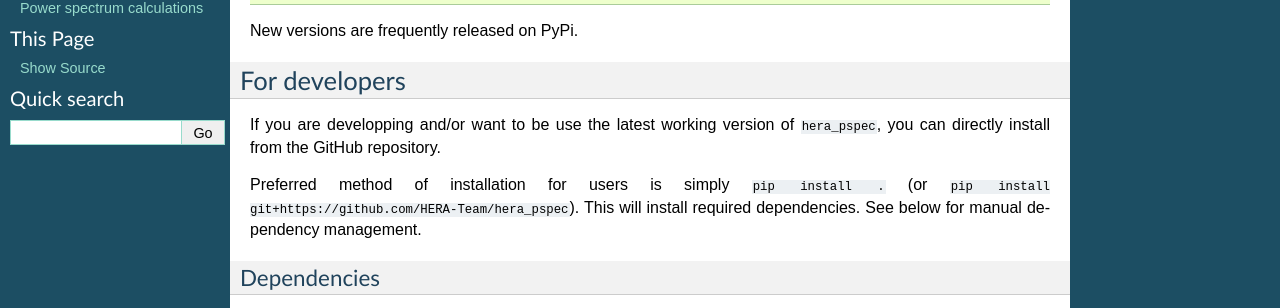
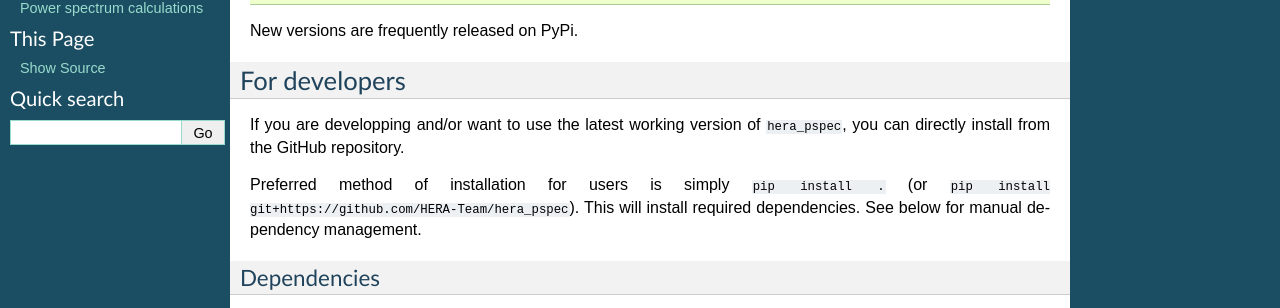
Before and after one commit to HERA-Team/hera_pspec, a Sphinx documentation site: the page built from docs/installation.rst, in a window 1280 px wide. Shown: the part 260-568 px from the top of the page. Built offline with Sphinx 7.4.7, drawn with Linux system fonts in a browser that asks for light colours; part of the change alters nothing that is shown.

```diff
--- a/README.rst
+++ b/README.rst
@@ -3,6 +3,7 @@
 **********************************************
 
 |Run Tests| |codecov| |Documentation|
+
 
 The ``hera_pspec`` library provides all of the tools and data structures
 needed to perform a delay spectrum analysis on interferometric data. The
@@ -11,6 +12,8 @@ output data are stored in HDF5 containers.
 
 For usage examples and documentation, see
 http://hera-pspec.readthedocs.io/en/latest/.
+
+.. inclusion-marker-installation-do-not-remove
 
 Installation
 ============
@@ -33,7 +36,7 @@ New versions are frequently released on PyPi.
 For developers
 --------------
 
-If you are developping and/or want to be use the latest working version
+If you are developping and/or want to use the latest working version
 of ``hera_pspec``, you can directly install from the GitHub repository.
 
 Preferred method of installation for users is simply ``pip install .``
@@ -77,6 +80,8 @@ Running Tests
 Uses the ``pytest`` package to execute test suite. From the source
 ``hera_pspec`` directory run: ``pytest``.
 
+.. exclusion-marker-installation-do-not-remove
+
 Running ``hera_pspec``
 ======================
 
--- a/docs/installation.rst
+++ b/docs/installation.rst
@@ -1,64 +1,3 @@
-Installation
-============
-
-For users
----------
-
-The package is installable, along with its dependencies, with PyPi. We
-recommend using Anaconda and creating a new conda environment before
-installing the package:
-
-::
-
-   $ conda create -n hera_pspec python=3
-   $ conda activate hera_pspec
-   $ python3 -m pip install hera_pspec
-
-New versions are frequently released on PyPi.
-
-For developers
---------------
-
-If you are developping and/or want to be use the latest working version
-of ``hera_pspec``, you can directly install from the GitHub repository.
-
-Preferred method of installation for users is simply ``pip install .``
-(or ``pip install git+https://github.com/HERA-Team/hera_pspec``). This
-will install required dependencies. See below for manual dependency
-management.
-
-Dependencies
-^^^^^^^^^^^^
-
-If you are using ``conda``, you may wish to install the following
-dependencies manually to avoid them being installed automatically by
-``pip``:
-
-::
-
-   $ conda install -c conda-forge "numpy>=1.15" "astropy>=2.0" h5py pyuvdata scipy matplotlib pyyaml
-
-Developing
-^^^^^^^^^^
-
-If you are developing ``hera_pspec``, it is preferred that you do so in
-a fresh ``conda`` environment. The following commands will install all
-relevant development packages:
-
-::
-
-   $ git clone https://github.com/HERA-Team/hera_pspec.git
-   $ cd hera_pspec
-   $ conda create -n hera_pspec python=3
-   $ conda activate hera_pspec
-   $ conda env update -n hera_pspec -f ci/hera_pspec_tests.yml
-   $ pip install -e .
-
-This will install extra dependencies required for testing/development as
-well as the standard ones.
-
-Running Tests
-^^^^^^^^^^^^^
-
-Uses the ``pytest`` package to execute test suite. From the source
-``hera_pspec`` directory run: ``pytest``.
+.. include:: ../README.rst
+   :start-after: inclusion-marker-installation-do-not-remove
+   :end-before: exclusion-marker-installation-do-not-remove
```
